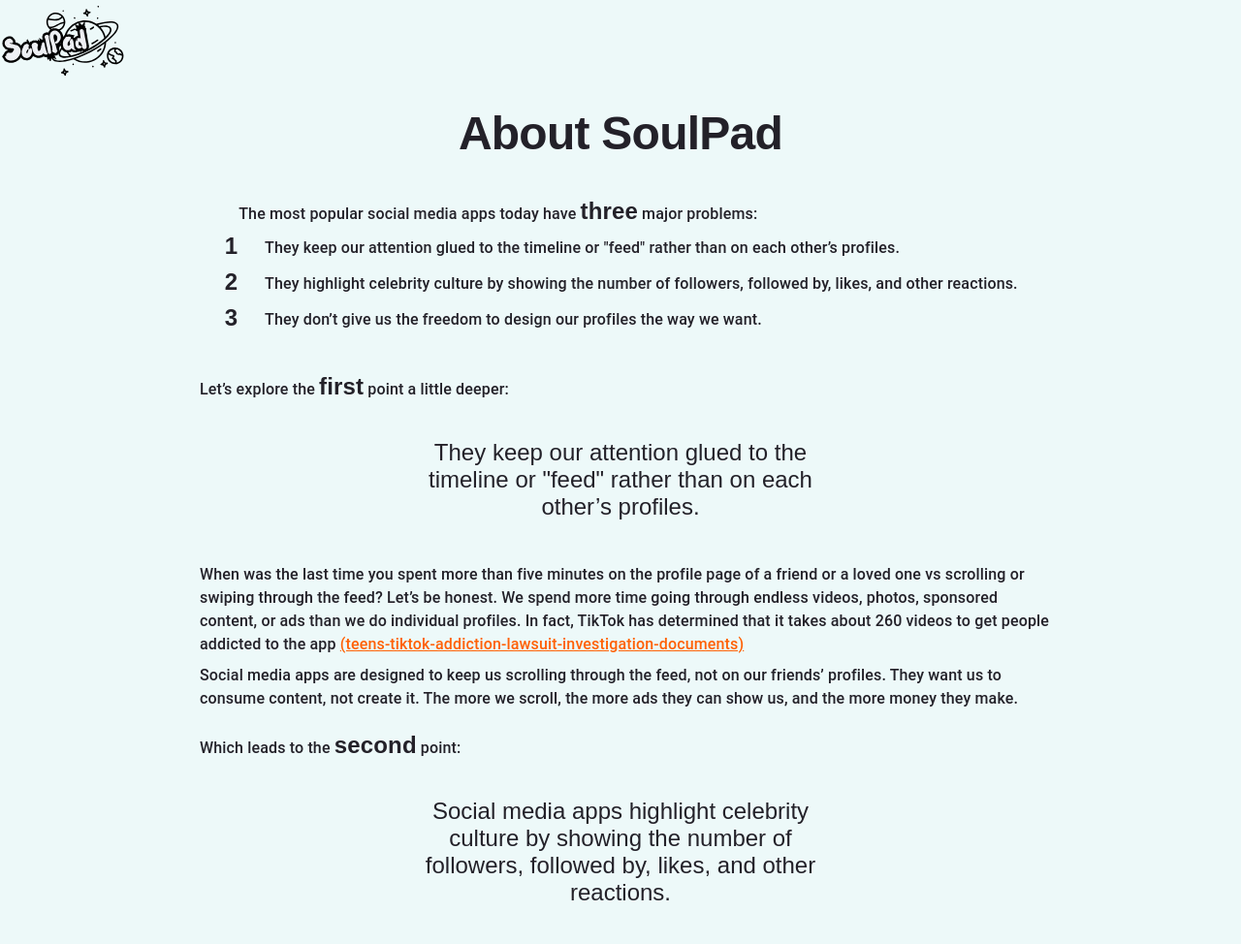
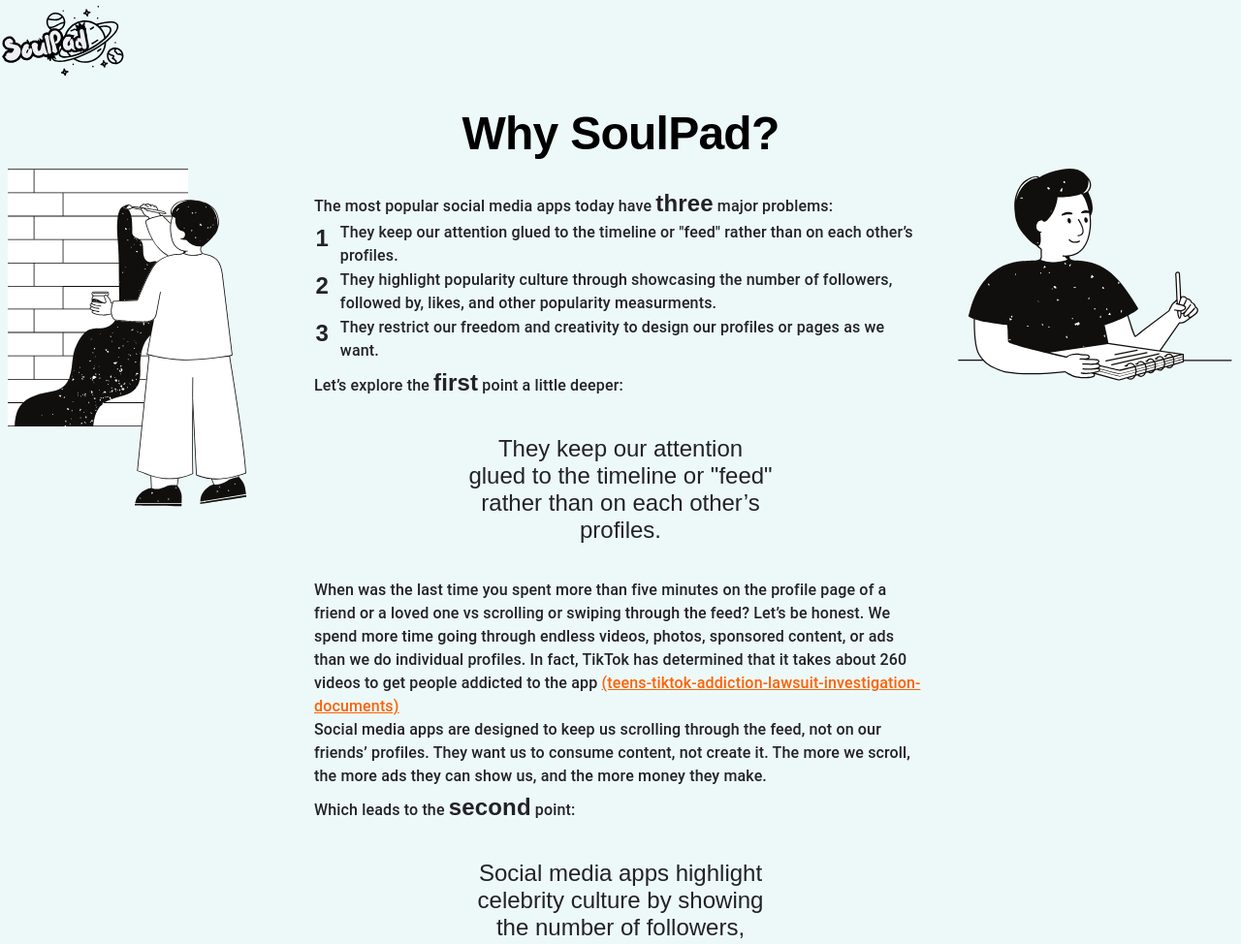
Before and after one commit to TheSoulPad/soulpad_marketing, a Gatsby site: page /About in a window 1280 px wide. Shown: the top 974 px of the page at 97% size. Built offline with nearby package versions, Linux system fonts and the light colour scheme; Gatsby itself is replaced by a stand-in of ours; a web font is replaced by a local one.

Commit message:
started adding images

```diff
--- a/src/BaseLayout/index.tsx
+++ b/src/BaseLayout/index.tsx
@@ -71,7 +71,12 @@
         flexDirection="column"
         style={baseLayoutStyles}
       >
-        <Grid className="base-layout--header">
+        <Grid
+          sx={{
+            maxWidth: isHomePage ? "100%" : "400px",
+          }}
+          className="base-layout--header"
+        >
           <Link to="/">
             <Box sx={setHeaderStyles} className="header--wrapper">
               {/* need to create a unique logo*/}
--- a/src/Components/AboutPageContent.tsx
+++ b/src/Components/AboutPageContent.tsx
@@ -24,8 +24,6 @@
 const AboutPageContent: React.FC<AboutContentProps> = ({ point }) => {
   const bodyTextStyles: CSSProperties = {
     textAlign: "left",
-    paddingLeft: `${spacing.sm}em`,
-    marginTop: `${spacing.xs}em`,
   };
 
   const contentStyles: CSSProperties = {
--- a/src/pages/About.tsx
+++ b/src/pages/About.tsx
@@ -1,21 +1,39 @@
 import * as React from "react";
 import type { HeadFC } from "gatsby";
-import { CSSProperties } from "react";
 import BaseLayout from "../BaseLayout";
-import { spacing, aboutColors } from "../styles";
+import { spacing } from "../styles";
 
 import Grid from "@mui/material/Grid2";
 import { Strings } from "../resources/strings";
-import RichTextPost from "../Components/RichTextPost";
 import useMediaQuery from "@mui/material/useMediaQuery";
 import AboutPageContent from "../Components/AboutPageContent";
 import Box from "@mui/material/Box";
-import Window from "../Components/Window";
 import Typography from "@mui/material/Typography";
 
 const strings = Strings.about;
 const headStrings = Strings.metaData.about;
 const content = Strings.about.content;
+const person5Path = "/images/people_hp/p5.svg";
+const person6Path = "/images/people_hp/p6.svg";
+const person7Path = "/images/people_hp/p7.svg";
+const person8Path = "/images/people_hp/p8.svg";
+const person9Path = "/images/people_hp/p9.svg";
+
+const columnStyles = {
+  display: "flex",
+  flexDirection: "column",
+  justifyContent: "space-between",
+  gap: spacing.sm + "rem",
+  maxWidth: "300px",
+  width: "100%",
+  padding: spacing.xs + "rem",
+  ".col--img": {
+    width: "100%",
+    backgroundSize: "cover",
+  },
+};
+
+const colBoxStyles = {};
 
 const AboutPage = () => {
   const isMobile = useMediaQuery("(max-width:600px)");
@@ -28,15 +46,37 @@
 
   return (
     <BaseLayout title={strings.header} isHomePage={false}>
+      <Typography variant="h1">{strings.header}</Typography>
+
       {/* Post ONE */}
       <Grid
         display="flex"
-        flexDirection="column"
         justifyContent="center"
         className="about-container"
         style={containerStyles}
       >
-        <Typography variant="h1">{strings.header}</Typography>
+        {/* IMG COLUMN 1   */}
+
+        <Grid className="about--column" sx={columnStyles}>
+          <Box
+            className="col--img img1"
+            sx={{
+              backgroundImage: `url(${person6Path})`,
+              minHeight: "350px",
+            }}
+          />
+          <Box
+            sx={{
+              backgroundImage: `url(${person5Path})`,
+              minHeight: "158px",
+            }}
+            className="col--img img2"
+          />
+
+          <Box className="col--img img3">IMG</Box>
+        </Grid>
+
+        {/******  CONTENT *****/}
         <Box
           display="flex"
           flexDirection="column"
@@ -54,6 +94,19 @@
           <AboutPageContent point={content.point3} />
           <AboutPageContent point={content.point4} />
         </Box>
+
+        {/* IMG COLUMN 2   */}
+        <Grid className="about--column" sx={columnStyles}>
+          <Box
+            className="col--img img4"
+            sx={{
+              backgroundImage: `url(${person7Path})`,
+              minHeight: "220px",
+            }}
+          ></Box>
+          <Box className="col--img img5"></Box>
+          <Box className="col--img img6"></Box>
+        </Grid>
       </Grid>
 
       {/********************* Post TWO *********** */}
--- a/src/resources/strings.ts
+++ b/src/resources/strings.ts
@@ -1,15 +1,13 @@
 export const Strings = {
   metaData: {
     home: "SoulPad - Home",
-    create: "SoulPad - Create",
-    login: "SoulPad - Enter",
     about: "SoulPad - About",
     gallery: "SoulPad - Gallery",
     demo: "SoulPad - Demo",
   },
 
   about: {
-    header: "About SoulPad",
+    header: "Why SoulPad?",
     subHeader: "What is SoulPad?",
     subHeader2: "How does it work?",
     content: {
@@ -20,8 +18,8 @@
         numbers: ["1", "2", "3"],
         bullets: [
           `They keep our attention glued to the timeline or "feed" rather than on each other’s profiles.`,
-          "They highlight celebrity culture by showing the number of followers, followed by, likes, and other reactions.",
-          "They don’t give us the freedom to design our profiles the way we want.",
+          "They highlight popularity culture through showcasing the number of followers, followed by, likes, and other popularity measurments.",
+          "They restrict our freedom and creativity to design our profiles or pages as we want.",
         ],
       },
       point2: {
```
Also changed, not shown: static/images/people_hp/p5.svg (added), static/images/people_hp/p6.svg (added), static/images/people_hp/p7.svg (added), static/images/people_hp/p8.svg (added), static/images/people_hp/p9.svg (added).
